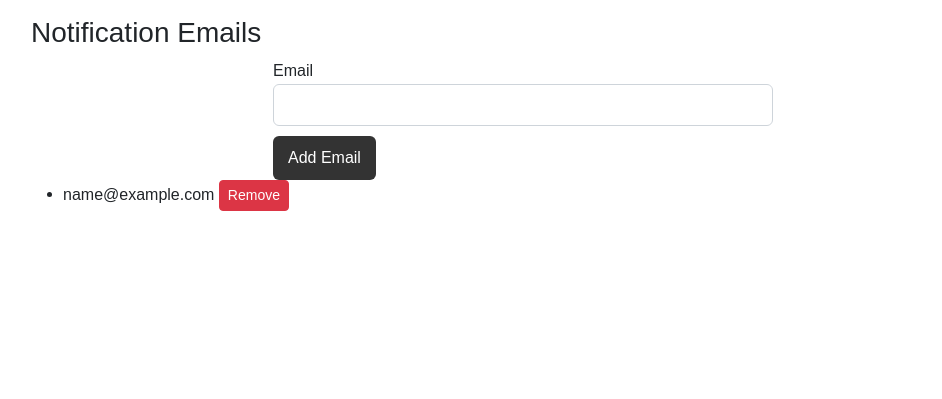
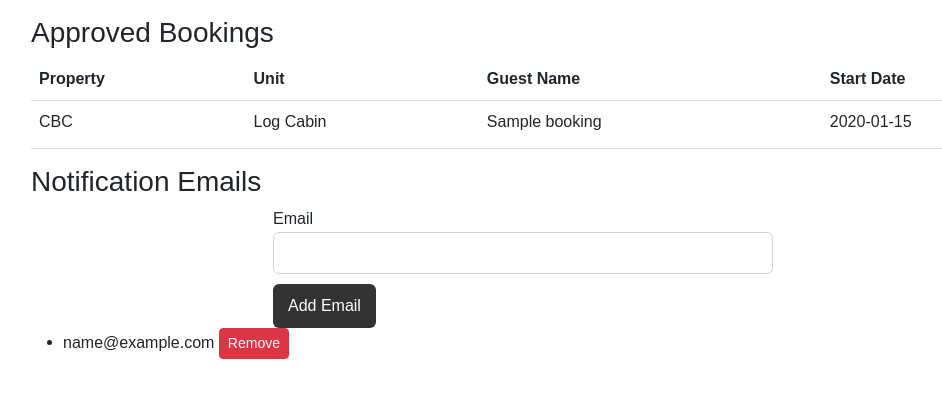
Before and after one commit to ehumpierres/MFR, a Flask app: page /admin in a window 1280 px wide. Shown: the part 401-800 px from the top of the page, without its empty margins (117-1059 px from the left). Run offline with Flask 3, Linux system fonts and the light colour scheme; a user stored in the database is signed in; data comes from the database, SQL or seed files in the repository; tables that the repository leaves empty hold one stand-in row (values such as "Sample post").

Commit message:
Agent query: Please log in as an admin using the ADMIN_PASSPHRASE environment variable. After logging in, check if there's a new section for Approved Bookings in the Admin dashboard with a Delete button for each booking.

```diff
--- a/main.py
+++ b/main.py
@@ -224,9 +224,10 @@ def book():
 @admin_required
 def admin():
     pending_bookings = Booking.query.filter_by(status='pending').join(Unit).join(Property).all()
+    approved_bookings = Booking.query.filter_by(status='approved').join(Unit).join(Property).all()
     email_form = NotificationEmailForm()
     notification_emails = NotificationEmail.query.all()
-    return render_template('admin.html', bookings=pending_bookings, email_form=email_form, notification_emails=notification_emails)
+    return render_template('admin.html', pending_bookings=pending_bookings, approved_bookings=approved_bookings, email_form=email_form, notification_emails=notification_emails)
 
 @app.route('/admin/add_notification_email', methods=['POST'])
 @login_required
@@ -493,6 +494,20 @@ def download_csv():
         flash('An error occurred while generating the CSV file.', 'error')
         return redirect(url_for('admin'))
 
+@app.route('/delete_booking/<int:booking_id>', methods=['POST'])
+@login_required
+@admin_required
+def delete_booking(booking_id):
+    try:
+        booking = Booking.query.get_or_404(booking_id)
+        db.session.delete(booking)
+        db.session.commit()
+        return jsonify({'success': True, 'message': 'Booking deleted successfully'})
+    except Exception as e:
+        db.session.rollback()
+        logger.error(f"Error deleting booking: {str(e)}")
+        return jsonify({'success': False, 'message': 'An error occurred while deleting the booking'}), 500
+
 def create_sample_data():
     if User.query.first() is not None:
         logger.info("Sample data already exists. Skipping creation.")
--- a/templates/admin.html
+++ b/templates/admin.html
@@ -34,7 +34,7 @@
                 </tr>
             </thead>
             <tbody>
-                {% for booking in bookings %}
+                {% for booking in pending_bookings %}
                     <tr data-booking-id="{{ booking.id }}">
                         <td>{{ booking.unit.property.name }}</td>
                         <td>{{ booking.unit.name }}</td>
@@ -56,6 +56,36 @@
                         <td>
                             <a href="#" onclick="approveBooking({{ booking.id }}); return false;" class="btn btn-success btn-sm">Approve</a>
                             <a href="{{ url_for('reject_booking', booking_id=booking.id) }}" class="btn btn-danger btn-sm">Reject</a>
+                        </td>
+                    </tr>
+                {% endfor %}
+            </tbody>
+        </table>
+    </div>
+
+    <h3>Approved Bookings</h3>
+    <div class="table-responsive">
+        <table class="table">
+            <thead>
+                <tr>
+                    <th>Property</th>
+                    <th>Unit</th>
+                    <th>Guest Name</th>
+                    <th>Start Date</th>
+                    <th>End Date</th>
+                    <th>Actions</th>
+                </tr>
+            </thead>
+            <tbody>
+                {% for booking in approved_bookings %}
+                    <tr data-booking-id="{{ booking.id }}">
+                        <td>{{ booking.unit.property.name }}</td>
+                        <td>{{ booking.unit.name }}</td>
+                        <td>{{ booking.guest_name }}</td>
+                        <td>{{ booking.start_date }}</td>
+                        <td>{{ booking.end_date }}</td>
+                        <td>
+                            <a href="#" onclick="deleteBooking({{ booking.id }}); return false;" class="btn btn-danger btn-sm">Delete</a>
                         </td>
                     </tr>
                 {% endfor %}
@@ -86,11 +116,30 @@ function approveBooking(bookingId) {
             document.querySelector(`tr[data-booking-id="${bookingId}"]`).remove();
             // Display a success message
             alert('Booking approved successfully');
+            // Reload the page to update the approved bookings list
+            location.reload();
         })
         .catch(error => {
             console.error('Error:', error);
             alert('An error occurred while approving the booking');
         });
+}
+
+function deleteBooking(bookingId) {
+    if (confirm('Are you sure you want to delete this booking?')) {
+        fetch(`/delete_booking/${bookingId}`, { method: 'POST' })
+            .then(response => response.json())
+            .then(data => {
+                // Remove the booking from the approved list
+                document.querySelector(`tr[data-booking-id="${bookingId}"]`).remove();
+                // Display a success message
+                alert('Booking deleted successfully');
+            })
+            .catch(error => {
+                console.error('Error:', error);
+                alert('An error occurred while deleting the booking');
+            });
+    }
 }
 </script>
 {% endblock %}
```
